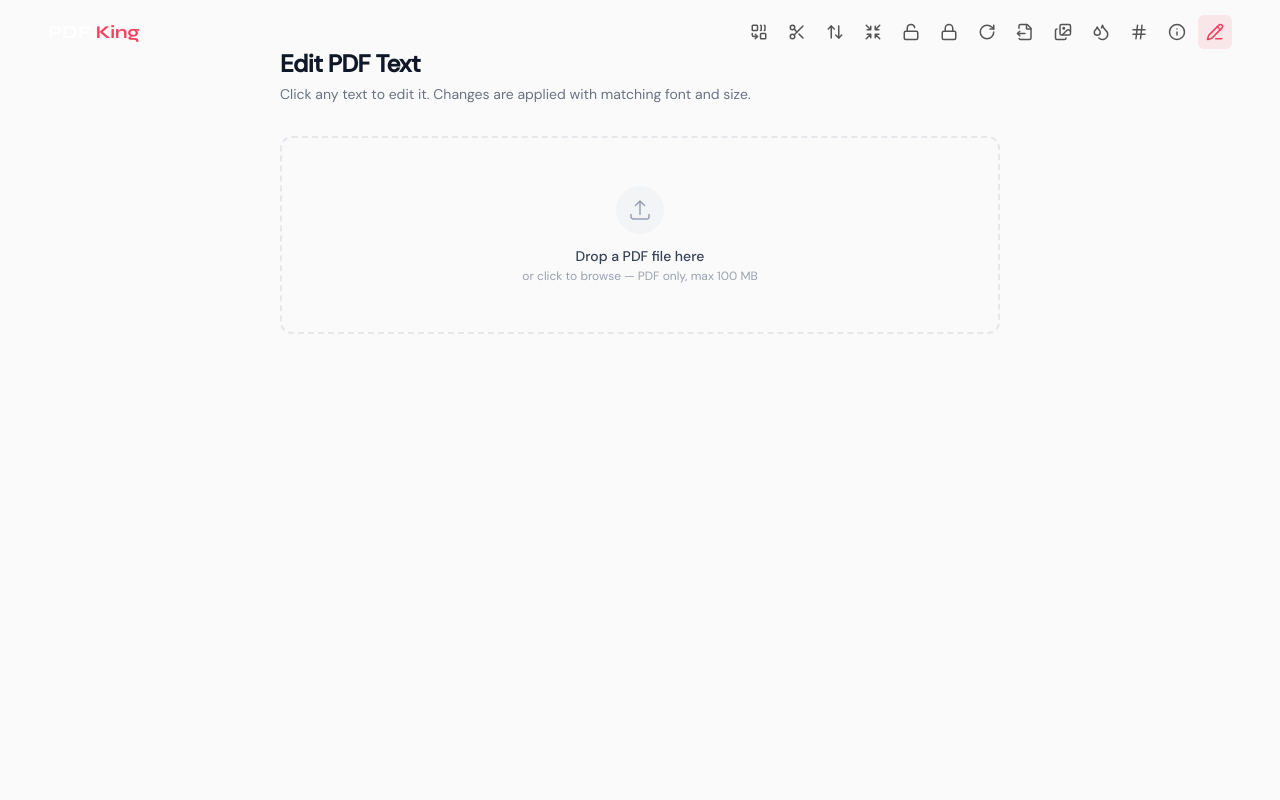
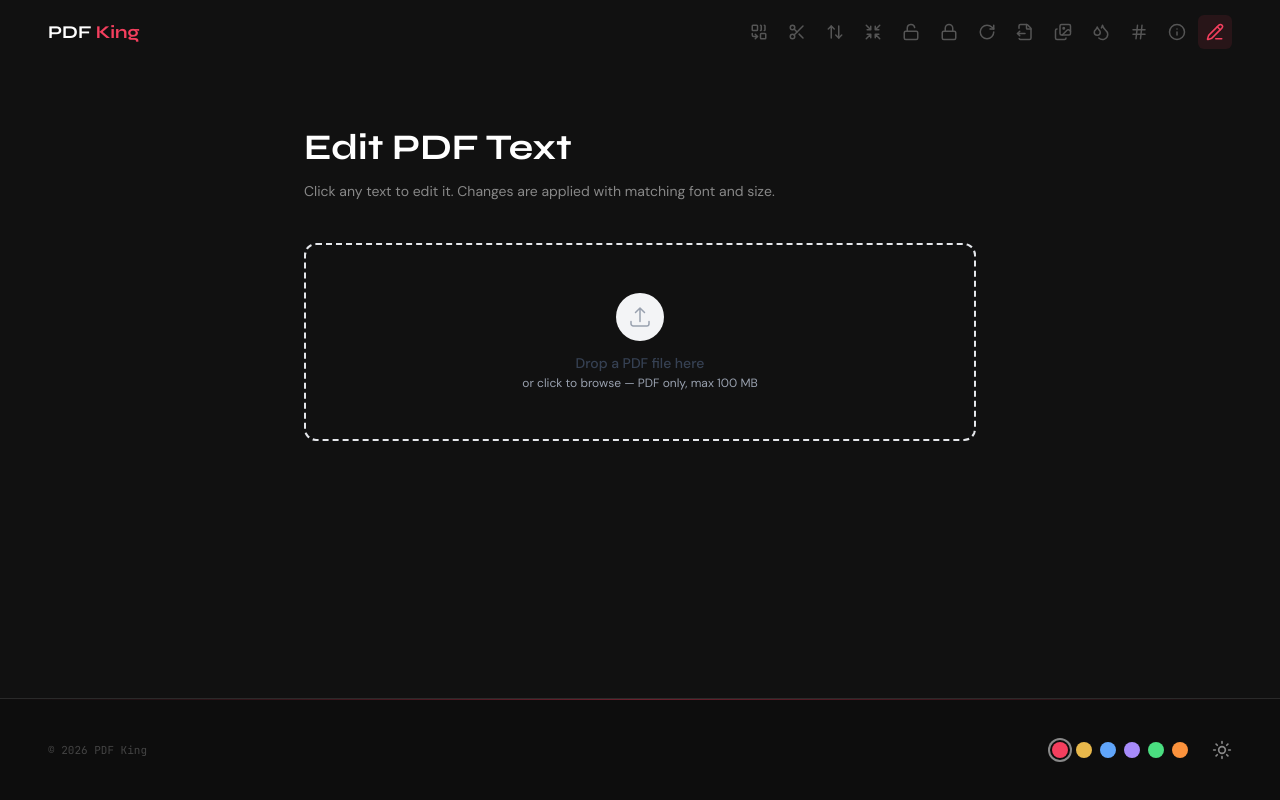
Before and after one commit to blacktornado2/pdk-king, a React (Vite) app in the folder client/: page /edit in a window 1280 px wide. Built offline with nearby package versions, Linux system fonts and the light colour scheme; no server answers.

Commit message:
feat(ui): token app shell + Footer + restyled PageWrapper

```diff
--- a/client/src/App.tsx
+++ b/client/src/App.tsx
@@ -1,5 +1,6 @@
 import { BrowserRouter, Routes, Route } from 'react-router-dom';
 import { Navbar } from './components/layout/Navbar';
+import { Footer } from './components/layout/Footer';
 import { Home } from './pages/Home';
 import { Merge } from './pages/Merge';
 import { Split } from './pages/Split';
@@ -18,8 +19,9 @@ import { EditPdf } from './pages/EditPdf';
 function App() {
   return (
     <BrowserRouter>
-      <div className="min-h-screen bg-[#fafafa]">
+      <div className="min-h-screen bg-[var(--bg)] flex flex-col">
         <Navbar />
+        <div className="flex-1">
           <Routes>
             <Route path="/" element={<Home />} />
             <Route path="/merge" element={<Merge />} />
@@ -37,6 +39,8 @@ function App() {
             <Route path="/edit" element={<EditPdf />} />
           </Routes>
         </div>
+        <Footer />
+      </div>
     </BrowserRouter>
   );
 }
--- a/client/src/components/layout/PageWrapper.tsx
+++ b/client/src/components/layout/PageWrapper.tsx
@@ -6,10 +6,10 @@ interface PageWrapperProps {
 
 export function PageWrapper({ title, description, children }: PageWrapperProps) {
   return (
-    <main className="max-w-3xl mx-auto px-6 py-12">
-      <h1 className="text-2xl font-semibold text-gray-900 tracking-tight">{title}</h1>
-      <p className="mt-1 text-gray-500 text-sm">{description}</p>
-      <div className="mt-8">{children}</div>
+    <main className="max-w-3xl mx-auto px-6 lg:px-12 pt-32 pb-24">
+      <h1 className="font-syne font-bold text-4xl text-[var(--text-1)]">{title}</h1>
+      <p className="mt-3 text-[var(--text-2)] text-sm leading-relaxed">{description}</p>
+      <div className="mt-10">{children}</div>
     </main>
   );
 }
```
Lines whose indentation alone changed are shown as unchanged.
